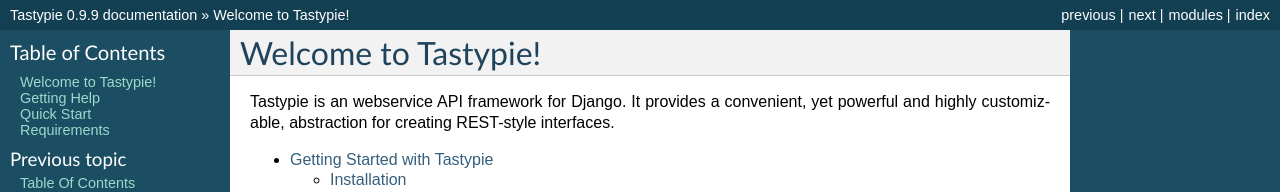
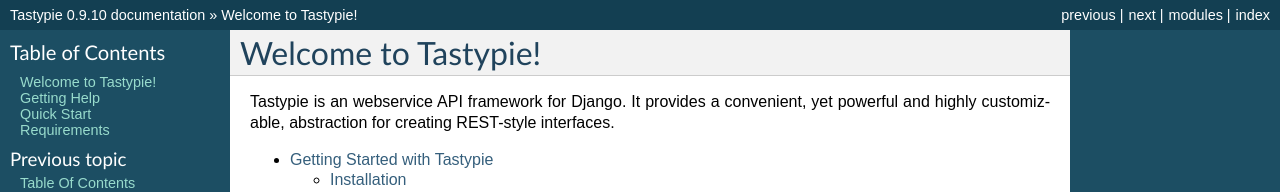
Before and after one commit to django-tastypie/django-tastypie, a Sphinx documentation site: the page built from docs/index.rst, in a window 1280 px wide and 900 px high. Shown: the top 192 px of the window. Built offline with Sphinx 7.4.7, drawn with Linux system fonts in a browser that asks for light colours; pages that are not in the unit, such as notebooks, are missing from menus; some of the changed text lies outside the part shown.

Commit message:
Bumped to v0.9.10!

```diff
--- a/docs/conf.py
+++ b/docs/conf.py
@@ -45,9 +45,9 @@
 # built documents.
 #
 # The short X.Y version.
-version = '0.9.9'
+version = '0.9.10'
 # The full version, including alpha/beta/rc tags.
-release = '0.9.9'
+release = '0.9.10'
 
 # The language for content autogenerated by Sphinx. Refer to documentation
 # for a list of supported languages.
--- a/setup.py
+++ b/setup.py
@@ -4,7 +4,7 @@
 
 setup(
     name='django-tastypie',
-    version='0.9.9',
+    version='0.9.10',
     description='A flexible & capable API layer for Django.',
     author='Daniel Lindsley',
     author_email='daniel@toastdriven.com',
--- a/tastypie/__init__.py
+++ b/tastypie/__init__.py
@@ -1,2 +1,2 @@
 __author__ = 'Daniel Lindsley, Cody Soyland, Matt Croydon'
-__version__ = (0, 9, 9)
+__version__ = (0, 9, 10)
```
